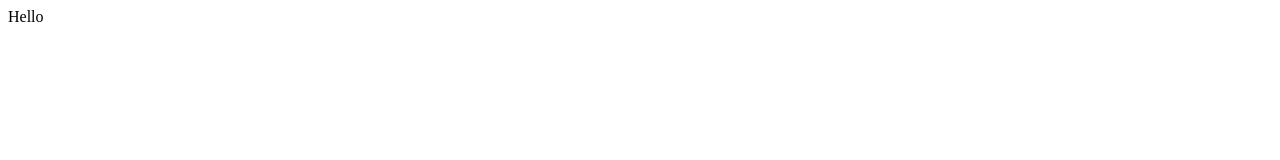
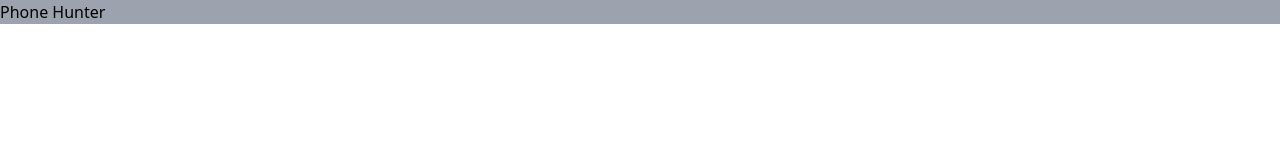
Before and after one commit to joyahmed/phone-finder, a website: page src/index.html in a window 1280 px wide. Drawn offline with Linux system fonts and the light colour scheme.

Commit message:
added tailwind css

```diff
--- a/package.json
+++ b/package.json
@@ -2,5 +2,8 @@
   "name": "phone",
   "version": "1.0.0",
   "main": "index.js",
-  "license": "MIT"
+  "license": "MIT",
+  "devDependencies": {
+    "tailwindcss": "^3.0.23"
+  }
 }
--- a/src/index.html
+++ b/src/index.html
@@ -5,12 +5,13 @@
   <meta charset="UTF-8">
   <meta http-equiv="X-UA-Compatible" content="IE=edge">
   <meta name="viewport" content="width=device-width, initial-scale=1.0">
+  <link href="/dist/output.css" rel="stylesheet">
   <title>Phone Hunter</title>
 </head>
 
 <body>
 
-  Hello
+  <div class="bg-gray-400">Phone Hunter</div>
   <script src="index.js"></script>
 </body>
 
--- /dev/null
+++ b/src/input.css
@@ -0,0 +1,3 @@
+@tailwind base;
+@tailwind components;
+@tailwind utilities;
--- /dev/null
+++ b/tailwind.config.js
@@ -0,0 +1,7 @@
+module.exports = {
+	content: ['./src/**/*.{html,js}'],
+	theme: {
+		extend: {}
+	},
+	plugins: []
+};
```
Also changed, not shown: dist/output.css (added), 1 other file.
